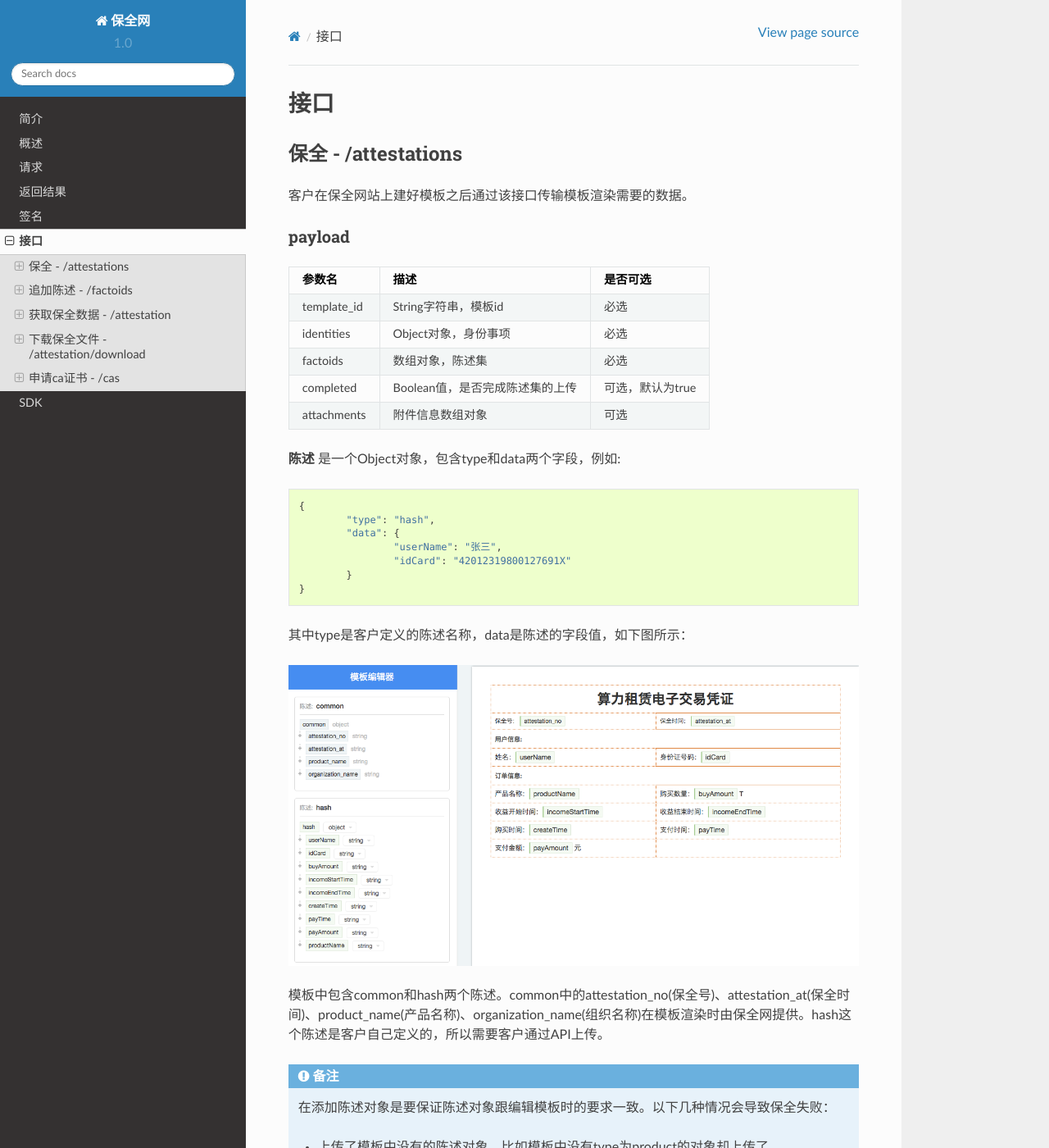
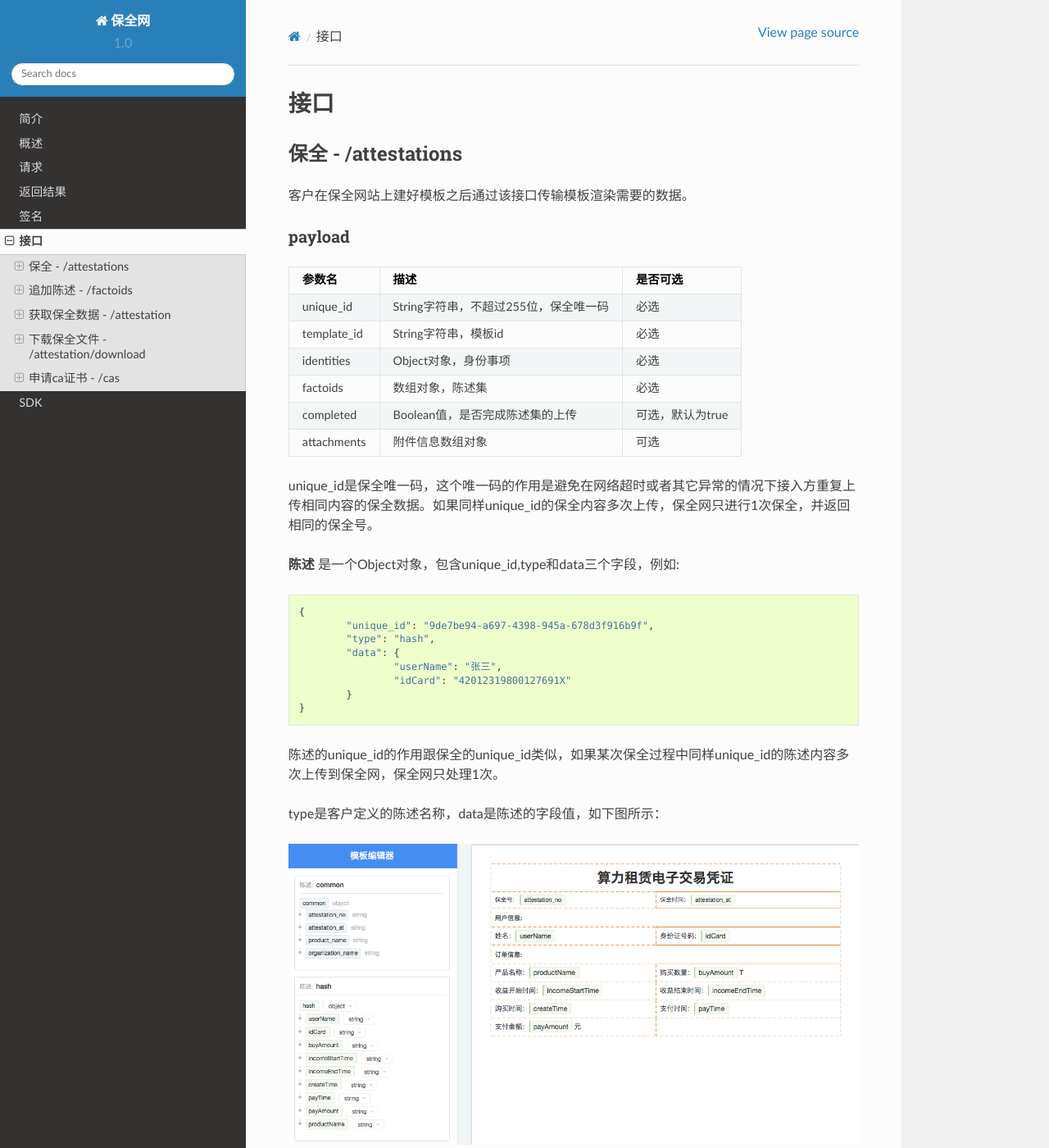
Before and after one commit to baoquan-hq/readthedocs, a Sphinx documentation site: the page built from docs/api.rst, in a window 1280 px wide and 1400 px high. Shown: the whole window at 82% size. Built offline with Sphinx 7.4.7 and the Read the Docs theme 2.0.0, drawn with Linux system fonts in a browser that asks for light colours; some of the changed text lies outside the part shown.

Commit message:
add unique id

```diff
--- a/docs/api.rst
+++ b/docs/api.rst
@@ -9,19 +9,23 @@
 payload
 ^^^^^^^^^^^^^^^
 
-=================  ================================ ================
-参数名 				描述                             是否可选
-=================  ================================ ================
-template_id        String字符串，模板id               必选
-identities         Object对象，身份事项               必选
-factoids           数组对象，陈述集                   必选
-completed          Boolean值，是否完成陈述集的上传     可选，默认为true
-attachments        附件信息数组对象                   可选
-=================  ================================ ================
+=================  ======================================= ================
+参数名 				描述                                    是否可选
+=================  ======================================= ================
+unique_id          String字符串，不超过255位，保全唯一码          必选
+template_id        String字符串，模板id                       必选
+identities         Object对象，身份事项                        必选
+factoids           数组对象，陈述集                           必选
+completed          Boolean值，是否完成陈述集的上传            可选，默认为true
+attachments        附件信息数组对象                           可选
+=================  ======================================= ================
 
-**陈述** 是一个Object对象，包含type和data两个字段，例如::
+unique_id是保全唯一码，这个唯一码的作用是避免在网络超时或者其它异常的情况下接入方重复上传相同内容的保全数据。如果同样unique_id的保全内容多次上传，保全网只进行1次保全，并返回相同的保全号。
+
+**陈述** 是一个Object对象，包含unique_id,type和data三个字段，例如::
 
 	{
+		"unique_id": "9de7be94-a697-4398-945a-678d3f916b9f",
 		"type": "hash",
 		"data": {
 			"userName": "张三",
@@ -29,7 +33,9 @@ attachments        附件信息数组对象                   可选
 		}
 	}
 
-其中type是客户定义的陈述名称，data是陈述的字段值，如下图所示：
+陈述的unique_id的作用跟保全的unique_id类似，如果某次保全过程中同样unique_id的陈述内容多次上传到保全网，保全网只处理1次。
+
+type是客户定义的陈述名称，data是陈述的字段值，如下图所示：
 
 .. image:: images/use_template.png
 
@@ -50,6 +56,7 @@ attachments        附件信息数组对象                   可选
 假定payload如下所示::
 
 	{
+		"unique_id": "acafa00d-5579-4fe5-93c1-de89ec82006e",
 		"template_id": "2hSWTZ4oqVEJKAmK2RiyT4",
 		"identities": {
 			"MO": "15857112383",
@@ -57,6 +64,7 @@ attachments        附件信息数组对象                   可选
 		},
 		"factoids": [
 			{
+				"unique_id": "9de7be94-a697-4398-945a-678d3f916b9f",
 				"type": "hash",
 				"data": {
 					"userName": "李三",
@@ -90,10 +98,12 @@ form表单形式上传单个附件::
 	</form>
 
 	payload = {
+		"unique_id": "...",
 		"template_id": "...",
 		"identities": {...},
 		"factoids": [
 			{
+				"unique_id": "...",
 				"type": "...",
 				"data": {...}
 			}
@@ -114,14 +124,17 @@ form表单形式上传多个附件::
 	</form>
 
 	payload = {
+		"unique_id": "...",
 		"template_id": "...",
 		"identities": {...},
 		"factoids": [
 			{
+				"unique_id": "...",
 				"type": "...",
 				"data": {...}
 			},
 			{
+				"unique_id": "...",
 				"type": "...",
 				"data": {...}
 			}
@@ -212,6 +225,7 @@ attachments        数组对象，附件的校验码，可选         可选
 		"ano": "2hSWTZ4oqVEJKAmK2RiyT4",
 		"factoids": [
 			{
+				"unique_id": "9de7be94-a697-4398-945a-678d3f916b9f",
 				"type": "hash",
 				"data": {
 					"userName": "李三",
@@ -286,6 +300,7 @@ attachments是一个数组，其中key是factoids中陈述的角标，value是
 		"request_id": "2XiTgZ2oVrBgGqKQ1ruCKh",
 		"data": {
 			"no": "DB0C8DB14E3C44C7B9FBBE30EB179241",
+			"unique_id": "acafa00d-5579-4fe5-93c1-de89ec82006e",
 			"template_id" : "5Yhus2mVSMnQRXobRJCYgt",
 			"identities": {
 				"ID": "42012319800127691X",
@@ -293,6 +308,7 @@ attachments是一个数组，其中key是factoids中陈述的角标，value是
 			},
 			"factoids": [
 				{
+					"unique_id": "28fcdf56-bff3-4ed9-9f87-c8d35ad49e0c",
 					"type": "product",
 					"data": {
 						"name:: "浙金网",
@@ -300,6 +316,7 @@ attachments是一个数组，其中key是factoids中陈述的角标，value是
 					}
 				},
 				{
+					"unique_id": "e68eb8bc-3d7a-4e22-be47-d7999fb40c9a",
 					"type": "user",
 					"data": {
 						"name": "张三",
@@ -326,6 +343,7 @@ attachments是一个数组，其中key是factoids中陈述的角标，value是
 		"request_id": "2XiTgZ2oVrBgGqKQ1ruCKh",
 		"data": {
 			"no": "DB0C8DB14E3C44C7B9FBBE30EB179241",
+			"unique_id": "acafa00d-5579-4fe5-93c1-de89ec82006e",
 			"template_id" : "5Yhus2mVSMnQRXobRJCYgt",
 			"identities": null,
 			"factoids": null,
@@ -343,6 +361,7 @@ attachments是一个数组，其中key是factoids中陈述的角标，value是
 		"request_id": "2XiTgZ2oVrBgGqKQ1ruCKh",
 		"data": {
 			"no": "DB0C8DB14E3C44C7B9FBBE30EB179241",
+			"unique_id": "acafa00d-5579-4fe5-93c1-de89ec82006e",
 			"template_id" : "5Yhus2mVSMnQRXobRJCYgt",
 			"identities": {
 				"ID": "42012319800127691X",
```
Also changed, not shown: docs/java.rst (+7 -2 lines), docs/php.rst (+6 -1 lines), docs/python.rst (+6 -1 lines).
